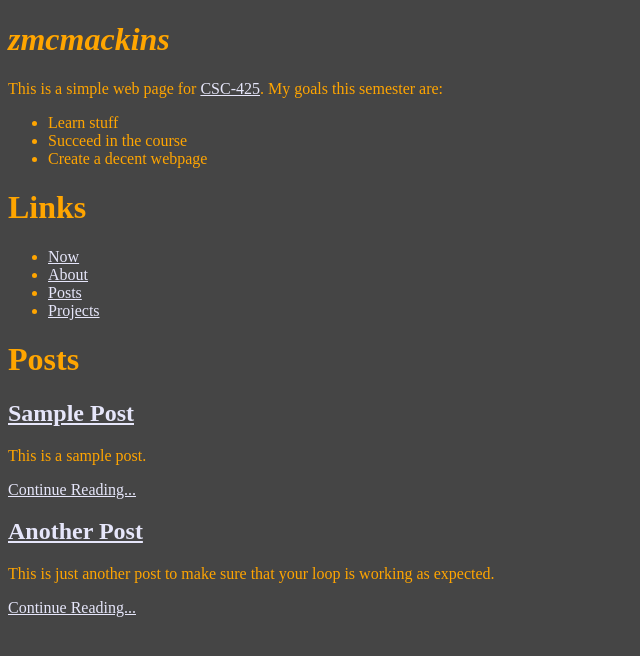
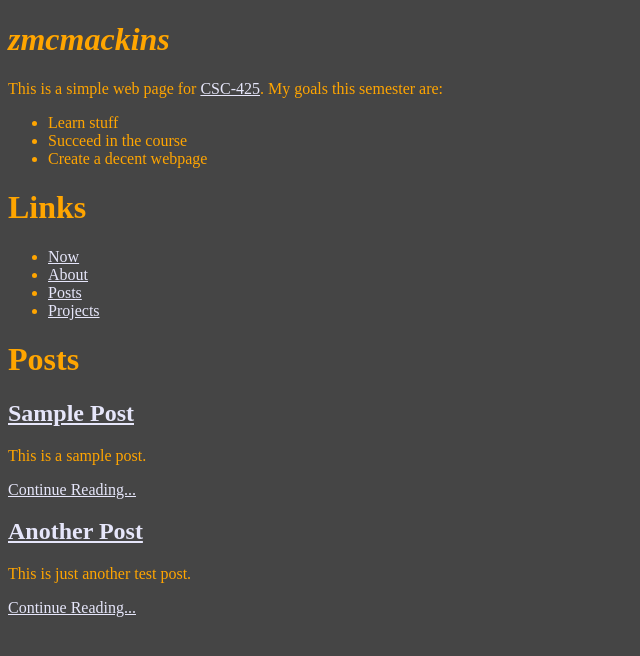
Before and after one commit to zmcmackins/zmcmackins.github.io, a Jekyll site: the page built from posts.html, in a window 1280 px wide. Shown: the top 656 px of the page, without its empty margins (0-640 px from the left). Built offline with Jekyll 4.4.1, drawn with Linux system fonts in a browser that asks for light colours.

Commit message:
Update 2018-08-12-Another-Sample-Post.md

```diff
--- a/_posts/2018-08-12-Another-Sample-Post.md
+++ b/_posts/2018-08-12-Another-Sample-Post.md
@@ -3,8 +3,8 @@ title: Another Post
 layout: main
 ---
 
-This is just another post to make sure that your loop is working as expected.
+This is just another test post.
 
-## Another Section
+## Another Test
 
-Just a little more text.
+Just another test.
```
